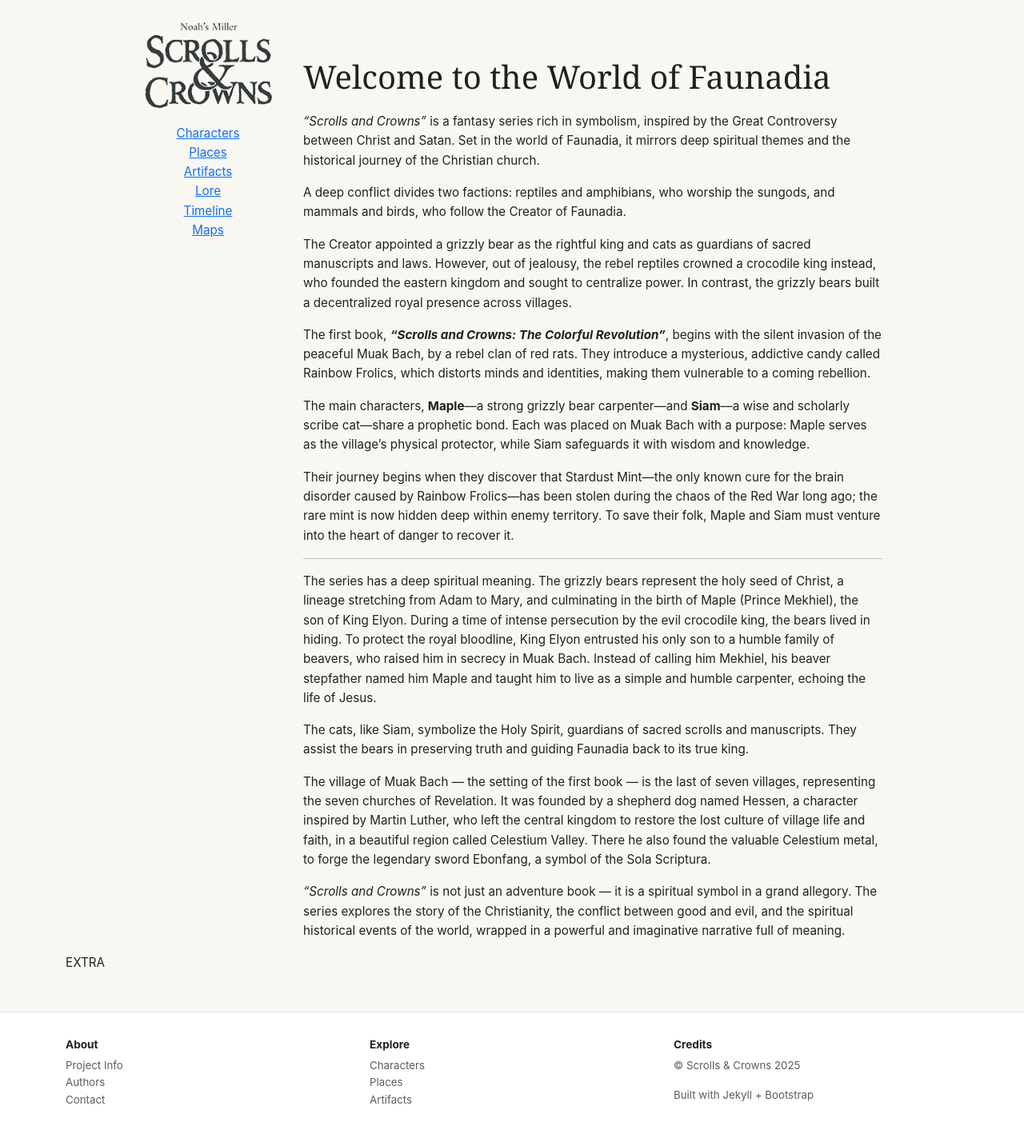
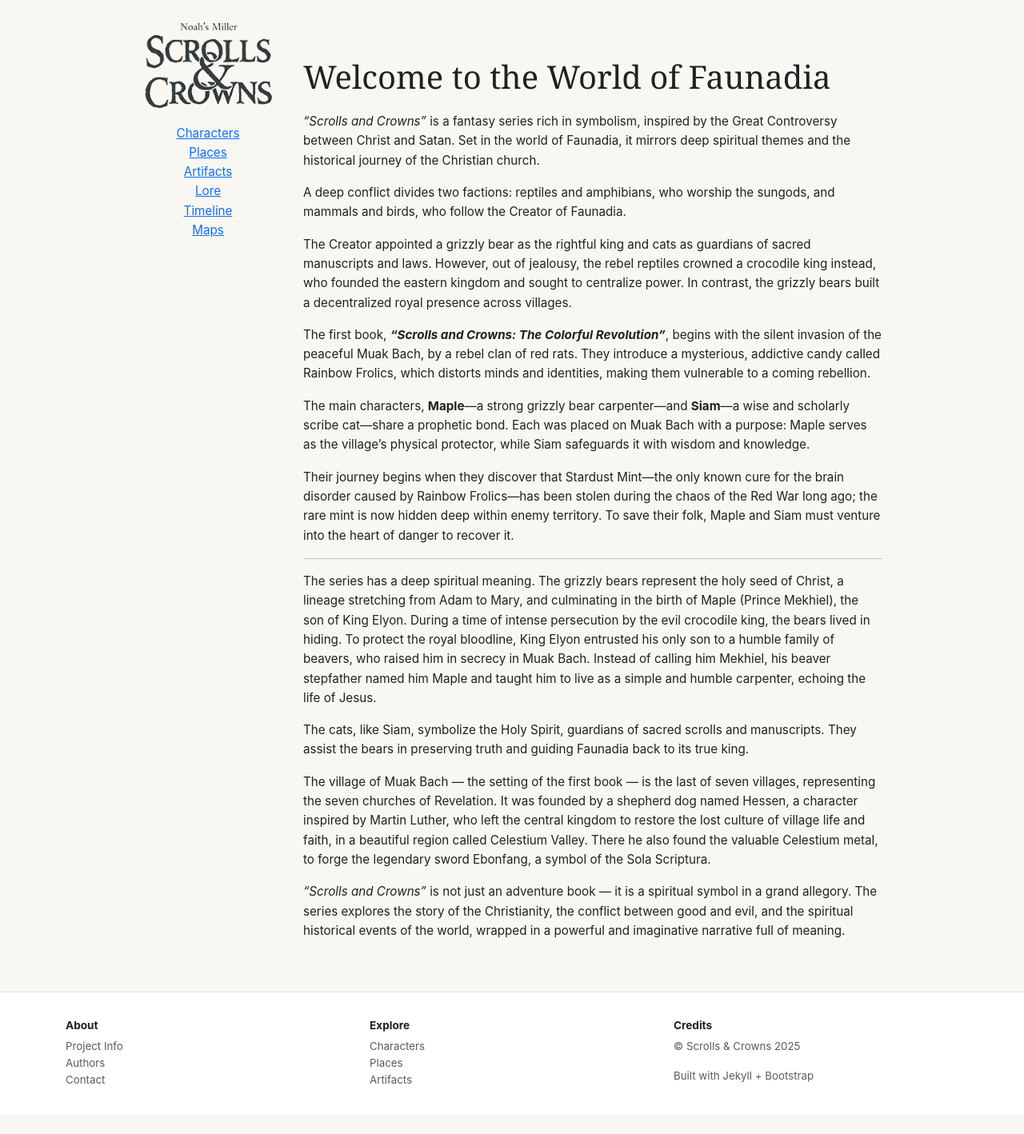
Before and after one commit to scrollsandcrowns/Wiki, a Jekyll site: the page built from index.html, in a window 1280 px wide. Shown: the whole page at 80% size. Built offline with Jekyll 4.4.1, drawn with Linux system fonts in a browser that asks for light colours; comment, search, counter and statistics services are not loaded; after the commit the page ends 1394 px from its top, so only the background shows below that.

Commit message:
Update default.html

```diff
--- a/_layouts/default.html
+++ b/_layouts/default.html
@@ -24,7 +24,6 @@
         {{ content }}
       </main>
     </div>
-    <div>EXTRA</div>
   </div>
 
   {% include footer.html %}
```
